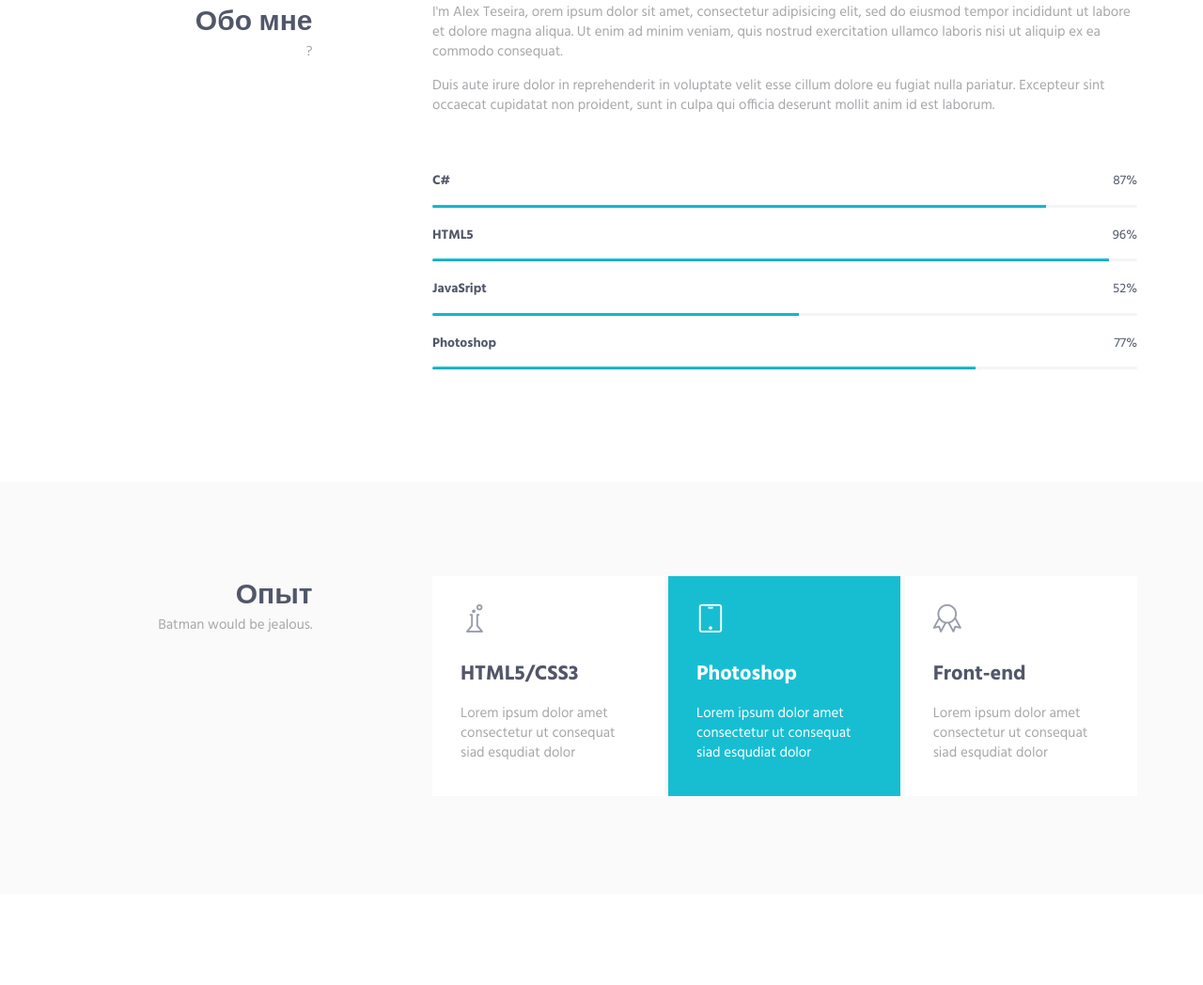
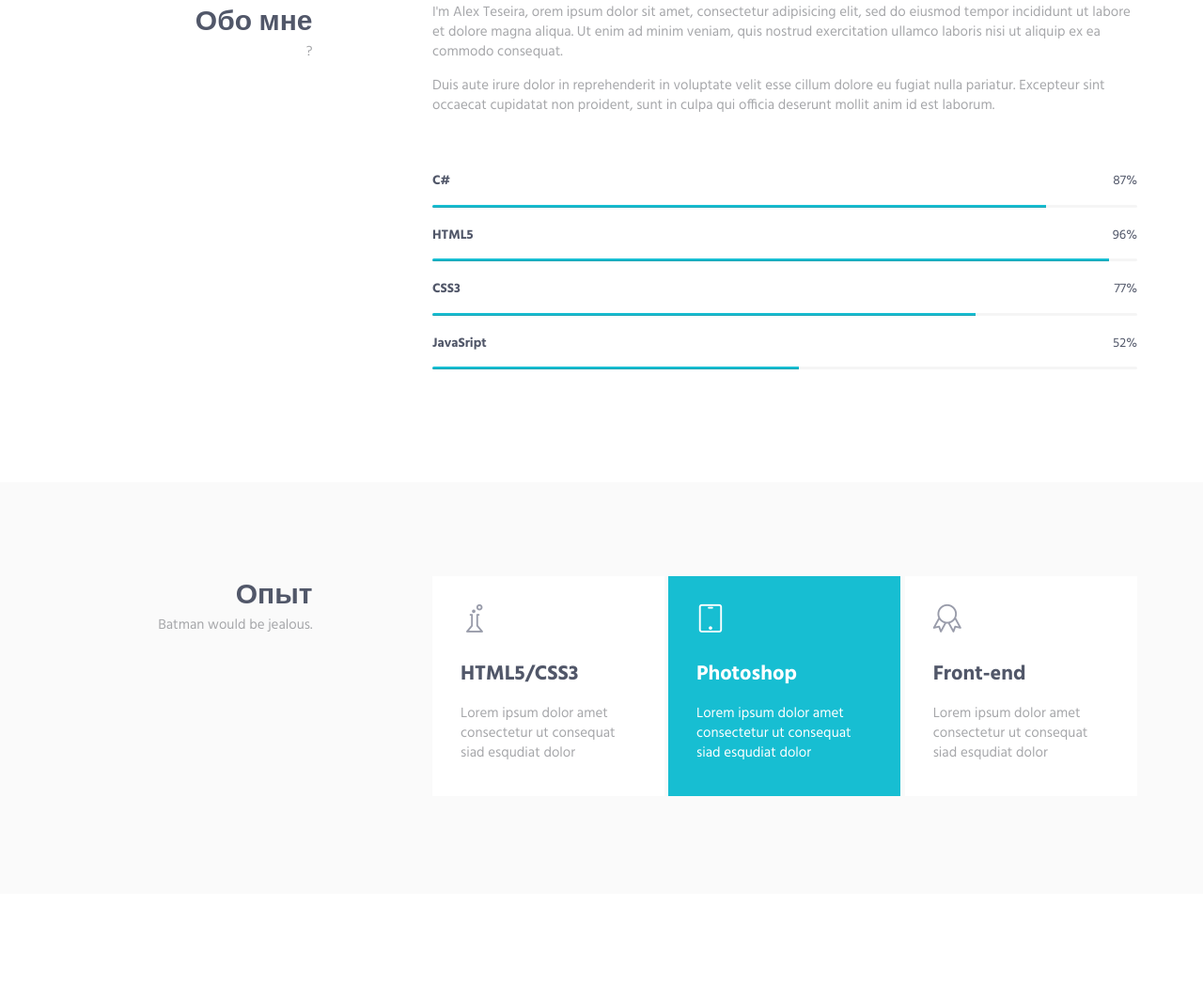
Before and after one commit to salahoff/salahoff.github.io, a plain HTML site: page index.html in a window 1280 px wide. Shown: the part 758-1806 px from the top of the page at 94% size. Drawn offline with Linux system fonts and the light colour scheme.

Commit message:
Update index.html

```diff
--- a/index.html
+++ b/index.html
@@ -131,15 +131,15 @@
                             </div>
                         </div>
                         <div class="progress-box">
+                            <h5>CSS3 <span class="color-heading pull-right">77%</span></h5>
+                            <div class="progress">
+                                <div class="progress-bar bg-color-base" role="progressbar" data-width="77"></div>
+                            </div>
+                        </div>
+                        <div class="progress-box">
                             <h5>JavaSript <span class="color-heading pull-right">52%</span></h5>
                             <div class="progress">
                                 <div class="progress-bar bg-color-base" role="progressbar" data-width="52"></div>
-                            </div>
-                        </div>
-                        <div class="progress-box">
-                            <h5>Photoshop <span class="color-heading pull-right">77%</span></h5>
-                            <div class="progress">
-                                <div class="progress-bar bg-color-base" role="progressbar" data-width="77"></div>
                             </div>
                         </div>
                         <!-- End Progress Box -->
```
